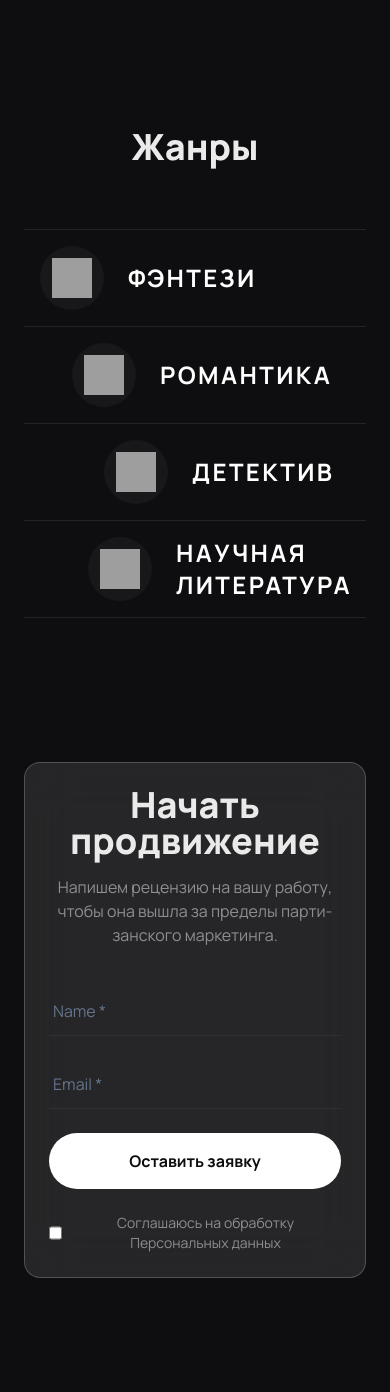
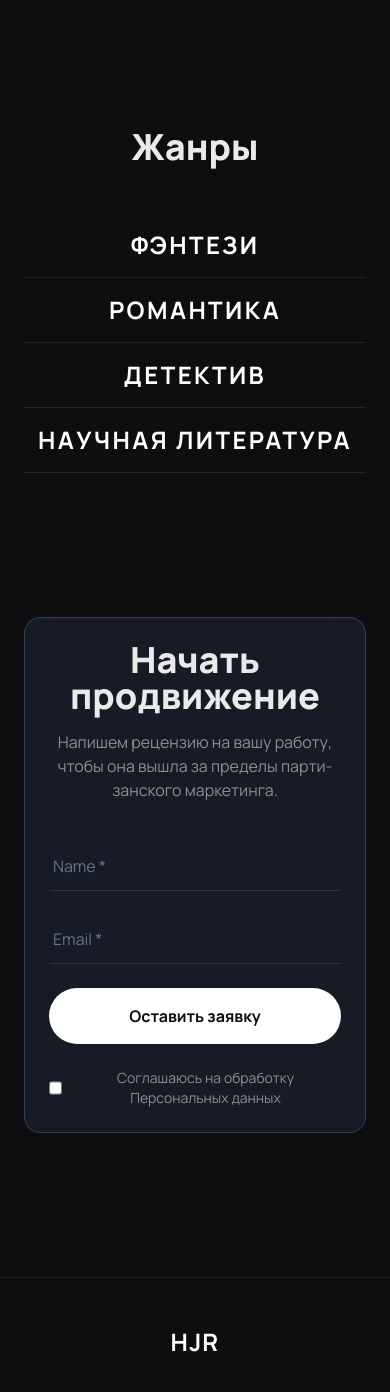
Before and after one commit to honjireview/HJR-Site, a Flask app: page /main in a window 390 px wide. Shown: the part 2880-4272 px from the top of the page. Run offline with Flask 3, Linux system fonts and the light colour scheme; parts of the project's set-up code (start-up, migrations or seed data) failed here and were passed over; some libraries are stand-ins or nearby versions; grey boxes are pictures that could not be loaded.

Commit message:
refactor templates: refine genre section layout for simplicity, adjust font responsiveness, and update glass effect styling in promotion section for consistency

```diff
--- a/templates/layout.html
+++ b/templates/layout.html
@@ -7,7 +7,7 @@
     <link rel="icon" href="{{ url_for('main_site.static', filename='images/favicon.png') }}" type="image/x-icon">
     <link rel="shortcut icon" href="{{ url_for('main_site.static', filename='images/favicon.png') }}" type="image/x-icon">
     <script src="https://cdn.tailwindcss.com"></script>
-    <link rel="stylesheet" href="{{ url_for('main_site.static', filename='css/main_site.css') }}">
+    <link rel="stylesheet" href="{{ url_for('main_site.static', filename='css/main_site.css') }}?v=1.1">
     {% block head_css %}{% endblock %}
 </head>
 <body class="bg-[#0E0E10] text-[#EAEAEA]">
@@ -26,7 +26,7 @@
                 <a href="{{ url_for('bot_portal.showcase') }}" class="text-indigo-400 hover:opacity-75 transition-opacity">Портал бота</a>
             </nav>
             <a href="{{ url_for('main_site.login') }}" id="user-icon" class="text-white hover:opacity-75 transition-opacity">
-                <svg xmlns="http://www.w3.org/2000/svg" class="h-7 w-7" fill="none" viewBox="0 0 24 24" stroke="currentColor" stroke-width="2">
+                <svg xmlns="http://www.w3.org/2000/svg" class="h-7 w-7" fill="none" viewBox="0 0 24" stroke="currentColor" stroke-width="2">
                     <path stroke-linecap="round" stroke-linejoin="round" d="M16 7a4 4 0 11-8 0 4 4 0 018 0zM12 14a7 7 0 00-7 7h14a7 7 0 00-7-7z" />
                 </svg>
             </a>
--- a/templates/main_site/index.html
+++ b/templates/main_site/index.html
@@ -5,7 +5,7 @@
 <section class="pt-20 pb-28">
     <p class="text-lg text-center text-white mb-10">«Чтение — это способ взглянуть на мир чужими глазами.»</p>
     <div class="max-w-4xl">
-        <h1 class="text-5xl sm:text-7xl lg:text-[96px] font-extrabold text-white leading-none tracking-tighter">
+        <h1 class="text-5xl sm:text-7xl md:text-[96px] font-extrabold text-white leading-none tracking-tighter">
             Некоторые книги<br>не заканчиваются<br>с последней страницей
         </h1>
         <p class="mt-8 text-xl text-[#EAEAEA] max-w-lg">
@@ -48,50 +48,16 @@
 
 <section class="py-24">
     <h2 class="text-4xl sm:text-5xl md:text-[64px] font-extrabold text-[#EAEAEA] leading-none text-center mb-16">Жанры</h2>
-    <div class="max-w-lg mx-auto">
-        <div class="border-y border-[#232325]">
-            <div class="pl-0">
-                <a href="#" class="flex items-center space-x-6 p-4 hover:bg-slate-800/60 transition-colors rounded-lg">
-                    <span class="flex items-center justify-center w-16 h-16 rounded-full bg-[#18181A] flex-shrink-0">
-                        <img src="https://img.icons8.com/ios/50/a9a9a9/magical-scroll.png" alt="Фэнтези" class="w-10 h-10"/>
-                    </span>
-                    <span class="text-2xl font-bold tracking-widest text-white">ФЭНТЕЗИ</span>
-                </a>
-            </div>
-            <div class="border-t border-[#232325]"></div>
-            <div class="pl-8">
-                <a href="#" class="flex items-center space-x-6 p-4 hover:bg-slate-800/60 transition-colors rounded-lg">
-                    <span class="flex items-center justify-center w-16 h-16 rounded-full bg-[#18181A] flex-shrink-0">
-                        <img src="https://img.icons8.com/ios/50/a9a9a9/like--v1.png" alt="Романтика" class="w-10 h-10"/>
-                    </span>
-                    <span class="text-2xl font-bold tracking-widest text-white">РОМАНТИКА</span>
-                </a>
-            </div>
-            <div class="border-t border-[#232325]"></div>
-            <div class="pl-16">
-                <a href="#" class="flex items-center space-x-6 p-4 hover:bg-slate-800/60 transition-colors rounded-lg">
-                    <span class="flex items-center justify-center w-16 h-16 rounded-full bg-[#18181A] flex-shrink-0">
-                        <img src="https://img.icons8.com/ios/50/a9a9a9/search--v1.png" alt="Детектив" class="w-10 h-10"/>
-                    </span>
-                    <span class="text-2xl font-bold tracking-widest text-white">ДЕТЕКТИВ</span>
-                </a>
-            </div>
-            <div class="border-t border-[#232325]"></div>
-            <div class="pl-12">
-                <a href="#" class="flex items-center space-x-6 p-4 hover:bg-slate-800/60 transition-colors rounded-lg">
-                   <span class="flex items-center justify-center w-16 h-16 rounded-full bg-[#18181A] flex-shrink-0">
-                       <img src="https://img.icons8.com/ios/50/a9a9a9/test-tube.png" alt="Научная литература" class="w-10 h-10"/>
-                   </span>
-                    <span class="text-2xl font-bold tracking-widest text-white">НАУЧНАЯ ЛИТЕРАТУРА</span>
-                </a>
-            </div>
-        </div>
+    <div class="max-w-md mx-auto space-y-4">
+        <a href="#" class="block text-center text-2xl font-bold tracking-widest text-white border-b border-[#232325] pb-4 hover:text-gray-300 transition">ФЭНТЕЗИ</a>
+        <a href="#" class="block text-center text-2xl font-bold tracking-widest text-white border-b border-[#232325] pb-4 hover:text-gray-300 transition">РОМАНТИКА</a>
+        <a href="#" class="block text-center text-2xl font-bold tracking-widest text-white border-b border-[#232325] pb-4 hover:text-gray-300 transition">ДЕТЕКТИВ</a>
+        <a href="#" class="block text-center text-2xl font-bold tracking-widest text-white border-b border-[#232325] pb-4 hover:text-gray-300 transition">НАУЧНАЯ ЛИТЕРАТУРА</a>
     </div>
 </section>
 
 <section class="py-12">
-    {# ИЗМЕНЕНИЕ: Эффект легкого матового белого стекла #}
-    <div class="bg-white/10 backdrop-blur-xl border border-white/20 rounded-2xl p-6 sm:p-12 text-center">
+    <div class="bg-slate-800/50 backdrop-blur-lg border border-slate-700 rounded-2xl p-6 sm:p-12 text-center">
         <h2 class="text-4xl sm:text-5xl md:text-[64px] font-extrabold text-[#EAEAEA] leading-none">Начать продвижение</h2>
         <p class="mt-4 text-[#8F8F90]">Напишем рецензию на вашу работу, чтобы она вышла за пределы парти-занского маркетинга.</p>
         <form class="mt-10 max-w-3xl mx-auto flex flex-col md:flex-row gap-6 items-center">
```
